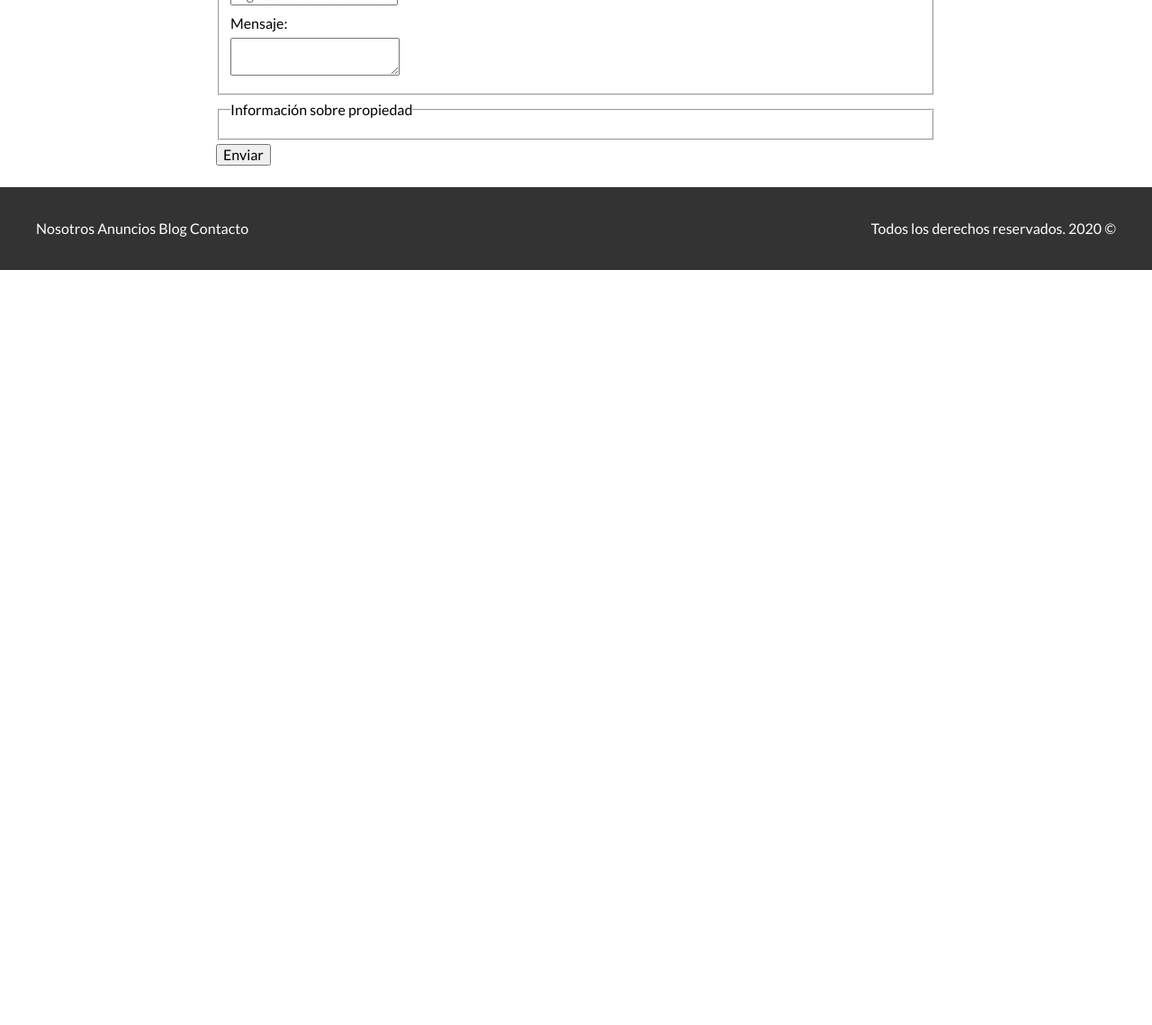
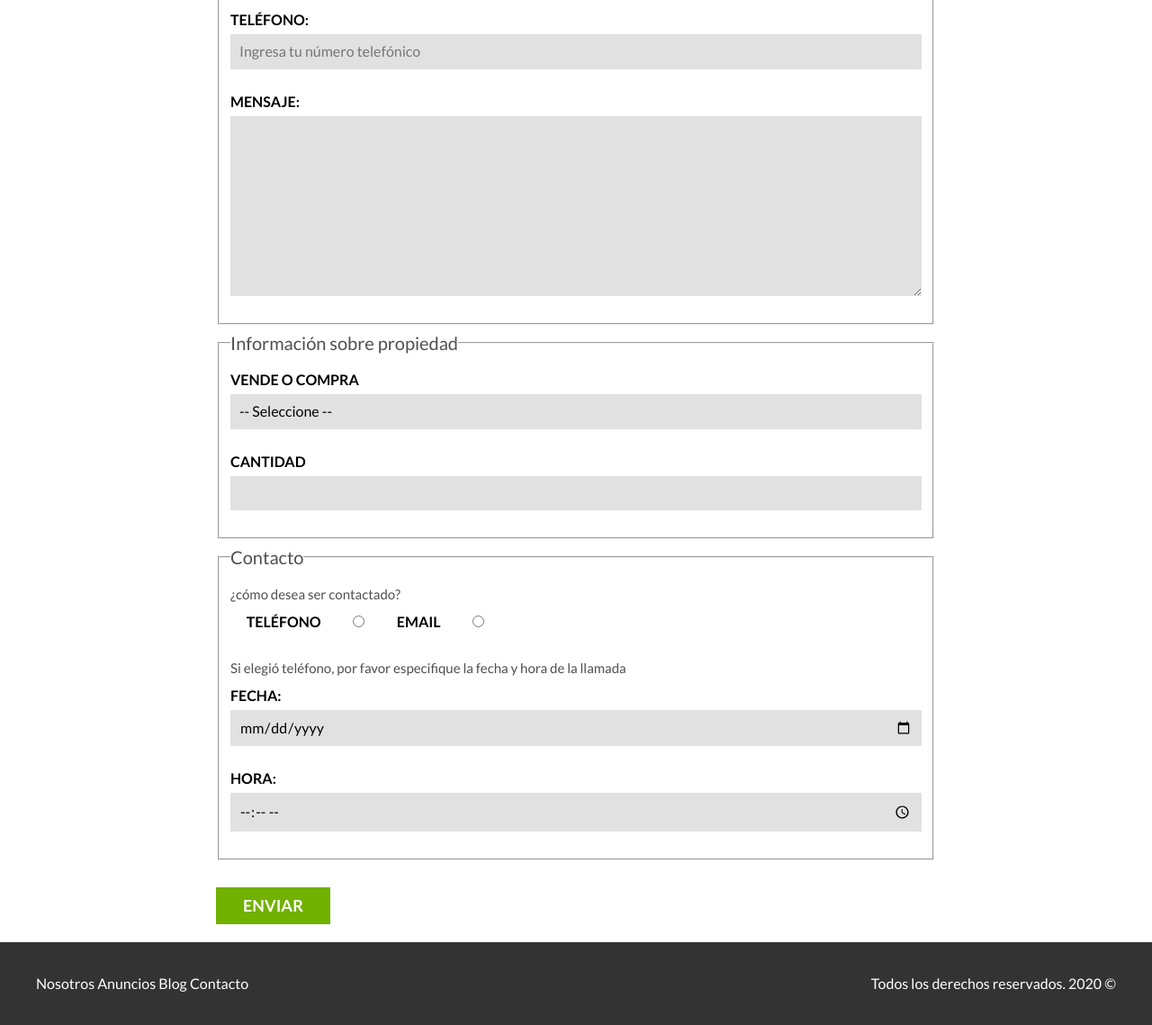
Before and after one commit to Rivera09/bienes-raices, a plain HTML site: page Contacto.html in a window 1280 px wide. Shown: the part 1228-2367 px from the top of the page at 90% size. Before the commit the page ends 1528 px from the top, so only its background shows below. Drawn offline with Linux system fonts and the light colour scheme.

Commit message:
proyecto terminado

```diff
--- a/Contacto.html
+++ b/Contacto.html
@@ -54,8 +54,36 @@
 
         <fieldset>
           <legend>Información sobre propiedad</legend>
+          <label for="opciones">Vende o compra</label>
+          <select id="opciones">
+            <option value="" selected disabled>-- Seleccione --</option>
+            <option value="">vende</option>
+            <option value="">Compra</option>
+          </select>
+          <label for="cantidad">cantidad</label>
+          <input type="number" id="cantidad" />
         </fieldset>
-        <input type="submit" value="Enviar" />
+        <fieldset>
+          <legend>Contacto</legend>
+          <p>¿cómo desea ser contactado?</p>
+          <div class="forma-contacto">
+            <label for="radio-tel">Teléfono</label>
+            <input type="radio" name="forma-contacto" id="radio-tel" />
+
+            <label for="radio-email">email</label>
+            <input type="radio" name="forma-contacto" id="radio-email" />
+          </div>
+
+          <p>
+            Si elegió teléfono, por favor especifique la fecha y hora de la
+            llamada
+          </p>
+          <label for="fecha">Fecha:</label>
+          <input type="date" id="fecha" />
+          <label for="hora">Hora:</label>
+          <input type="time" id="hora" min="09:00" max="18:00" />
+        </fieldset>
+        <input type="submit" value="Enviar" class="boton boton-verde" />
       </form>
     </main>
     <footer class="site-footer seccion">
--- a/css/styles.css
+++ b/css/styles.css
@@ -77,6 +77,8 @@ img {
   display: inline-block;
   text-align: center;
   text-transform: uppercase;
+  border: none;
+  cursor: pointer;
 }
 .boton-amarillo {
   background-color: #e08709;
@@ -330,6 +332,55 @@ img {
   align-items: center;
 }
 /* Contacto */
+form p{
+  font-size: 1.5rem;
+  color: #4f4f4f;
+  margin:0;
+}
+
+form p:not(:first-of-type){
+  margin: 2rem 0 0 0;
+}
+
+legend{
+  font-size: 2rem;
+  color: #4f4f4f;
+}
+
 label{
   display: block;
+  font-weight: 700;
+  text-transform: uppercase;
 }
+
+input:not([type="submit"]),
+textarea,
+select{
+  padding: 1rem;
+  display: block;
+  width: 100%;
+  background-color: #e1e1e1;
+  margin-bottom: 2rem;
+  border: none;
+}
+
+.forma-contacto{
+  max-width: 30rem;
+  display: flex;
+  justify-content: space-around;
+  align-items: center;
+}
+
+input[type="radio"]{
+  margin-bottom: 0;
+  width: auto;
+}
+
+select{
+  -webkit-appearance: none;
+  appearance: none;
+}
+
+textarea{
+  height: 20rem;
+}
```
